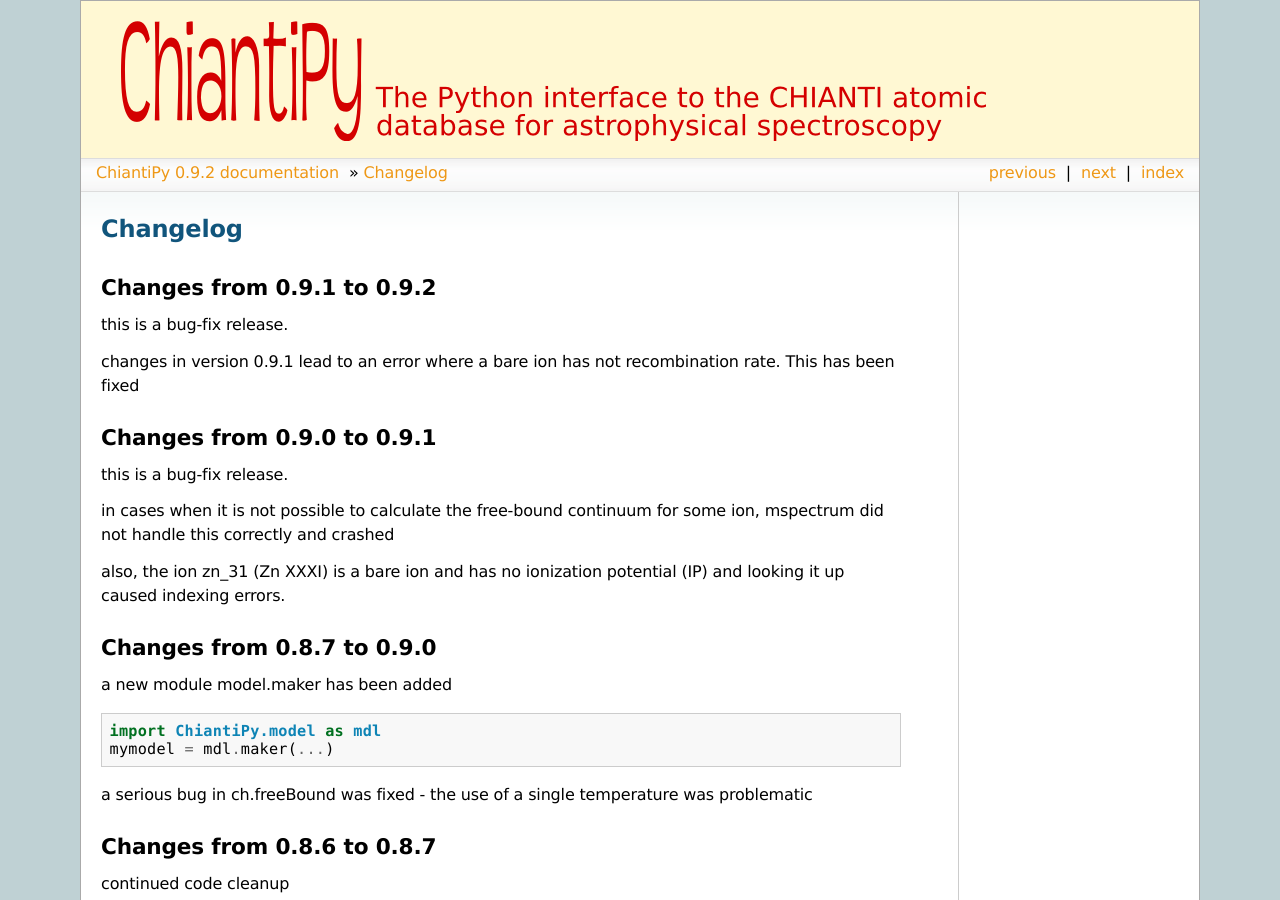
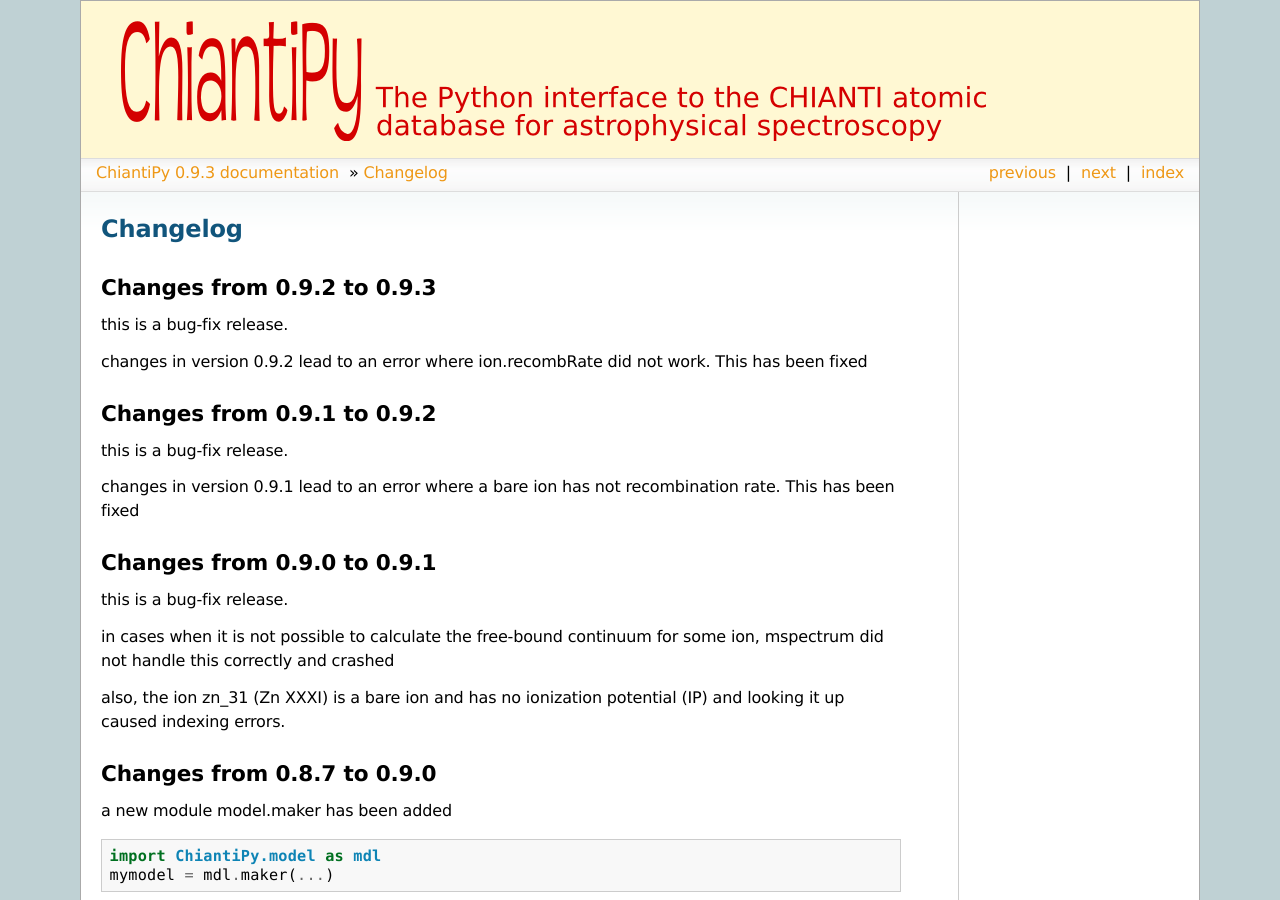
Before and after one commit to chianti-atomic/ChiantiPy, a Sphinx documentation site: the page built from docs/source/changelog.rst, in a window 1280 px wide and 900 px high. Built offline with Sphinx 7.4.7, drawn with Linux system fonts in a browser that asks for light colours; pages that are not in the unit, such as notebooks, are missing from menus; some of the changed text lies outside the part shown.

Commit message:
changes for release of v0.9.3

```diff
--- a/ChiantiPy/version.py
+++ b/ChiantiPy/version.py
@@ -1,5 +1,5 @@
 '''
 the current version of the ChiantiPy package
 '''
-__version_info__ = ('0','9', '2')
+__version_info__ = ('0','9', '3')
 __version__ = '.'.join(__version_info__)
--- a/README.rst
+++ b/README.rst
@@ -1,4 +1,4 @@
-ChiantiPy - Version 0.9.2
+ChiantiPy - Version 0.9.3
 =========================
 
 |Documentation Status| |Coverage Status| |ascl:1308.017|
--- a/docs/source/changelog.rst
+++ b/docs/source/changelog.rst
@@ -1,6 +1,14 @@
 ===========
 Changelog
 ===========
+
+Changes from 0.9.2 to 0.9.3
+===========================
+
+this is a bug-fix release.
+
+changes in version 0.9.2 lead to an error where ion.recombRate did not work.  This has been fixed
+
 
 Changes from 0.9.1 to 0.9.2
 ===========================
--- a/docs/source/conf.py
+++ b/docs/source/conf.py
@@ -67,9 +67,9 @@
 # built documents.
 #
 # The short X.Y version.
-version = '0.9.2'
+version = '0.9.3'
 # The full version, including alpha/beta/rc tags.
-release = '0.9.2'
+release = '0.9.3'
 
 # The language for content autogenerated by Sphinx. Refer to documentation
 # for a list of supported languages.
--- a/docs/source/index.rst
+++ b/docs/source/index.rst
@@ -8,9 +8,9 @@
 
 Welcome to the ChiantiPy documentation. ChiantiPy is a pure Python package for performing calculations of astrophysical spectra using the `CHIANTI atomic database <http://www.chiantidatabase.org/>`_.
 
-The latest version of ChiantiPy is 0.9.2 and is compatible with CHIANTI database version 9.0. It is not compatible with previous versions
+The latest version of ChiantiPy is 0.9.3 and is compatible with CHIANTI database version 9.0. It is not compatible with previous versions
 
-ChiantiPy v0.9.2 is released under the OSI approved ISC license. From `Wikipedia <https://en.wikipedia.org/w/index.php?title=ISC_license&oldid=664696993>`_: The ISC license is a permissive free software license written by the Internet Software Consortium (ISC). It is functionally equivalent to the simplified BSD and MIT/Expat licenses, ...
+ChiantiPy v0.9.3 is released under the OSI approved ISC license. From `Wikipedia <https://en.wikipedia.org/w/index.php?title=ISC_license&oldid=664696993>`_: The ISC license is a permissive free software license written by the Internet Software Consortium (ISC). It is functionally equivalent to the simplified BSD and MIT/Expat licenses, ...
 
 `CHIANTI <http://www.chiantidatabase.org/>`_ consists of a database of atomic data that can be used to interpret spectral lines and continua emitted from high-temperature, optically-thin astrophysical sources.
 
--- a/setup.py
+++ b/setup.py
@@ -9,7 +9,7 @@
 setup(name = 'ChiantiPy',
     description = 'a Python interface to the CHIANTI atomic database for astrophysical spectroscopy',
     long_description = long_description,
-    version = '0.9.2',
+    version = '0.9.3',
     author = 'Ken Dere',
     author_email = 'kdere@gmu.edu',
     url = 'https://github.com/chianti-atomic/ChiantiPy',
```
